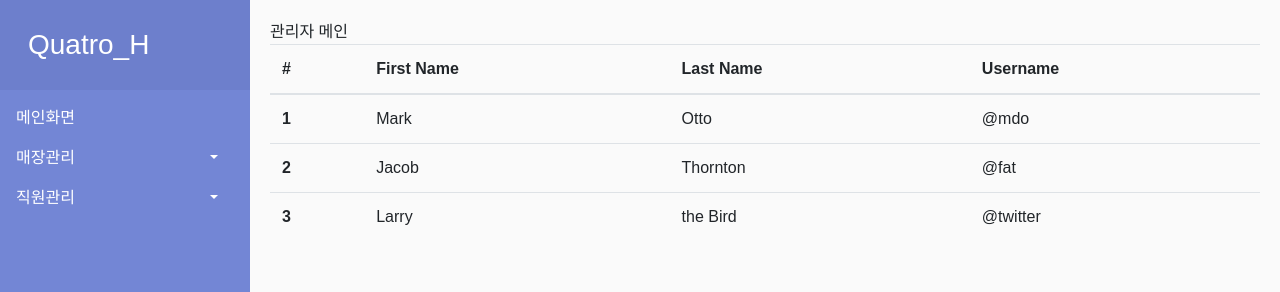
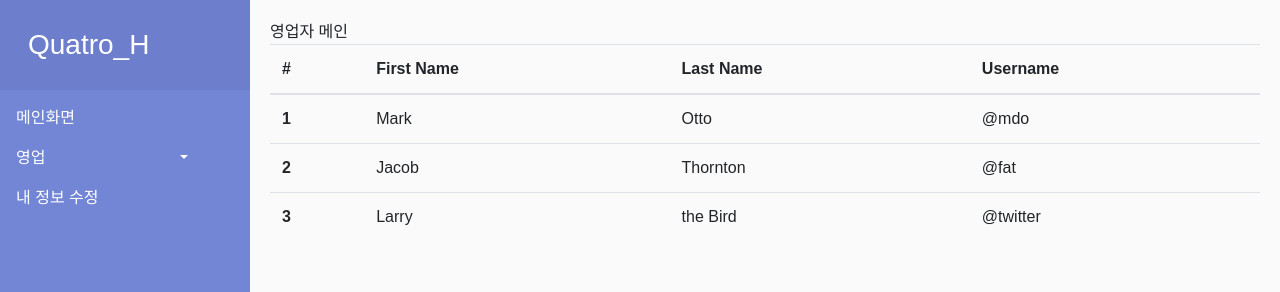
Before and after one commit to juhyunkil/project, a React (Create React App) app: page / in a window 1280 px wide. Shown: the top 292 px of the page. Built offline with nearby package versions, Linux system fonts and the light colour scheme.

Commit message:
직원 정보 수정 페이지

```diff
--- a/src/App.js
+++ b/src/App.js
@@ -26,7 +26,8 @@ class App extends Component {
       <div className="App">
         {/*관리자 페이지 컴포넌트<Adminage/>*/}
         {/*영업자 페이지 컴포넌트<UsersPage/>*/}
-        <AdminPage/>
+        {/* <AdminPage/> */}
+        <UsersPage/>
       </div>
     );
   }
```
